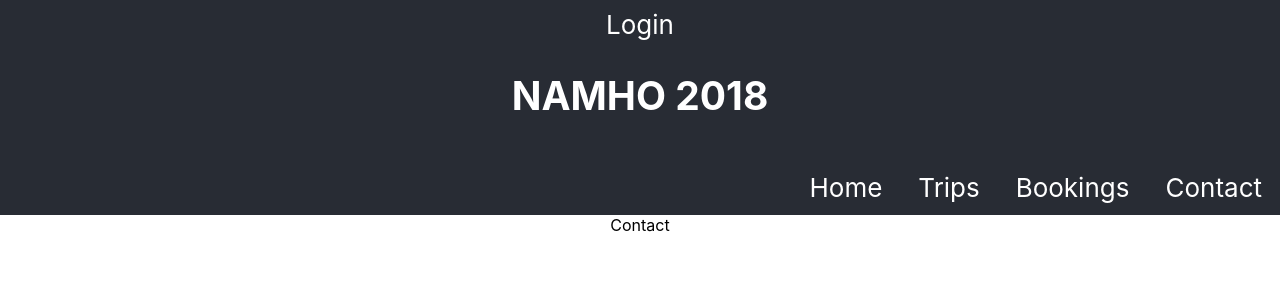
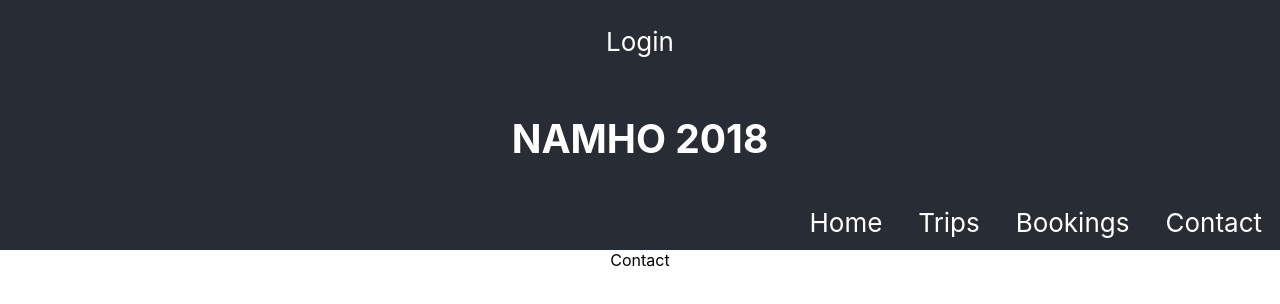
Before and after one commit to JamesPaganLodge/NamhoWebReact, a React (Create React App) app: page /Contact in a window 1280 px wide. Shown: the top 304 px of the page. Built offline with nearby package versions, Linux system fonts and the light colour scheme.

Commit message:
Import css file

```diff
--- a/src/components/Login.js
+++ b/src/components/Login.js
@@ -1,4 +1,6 @@
 import React, { Component } from 'react'
+
+import '../css/Login.css'
 
 class Login extends Component {
   constructor() {
@@ -8,8 +10,8 @@ class Login extends Component {
 
   render() {
     return (
-      <div>
-        Login
+      <div className="login-container">
+        <p className="login-link">Login</p>
       </div>
     )
   }
```
